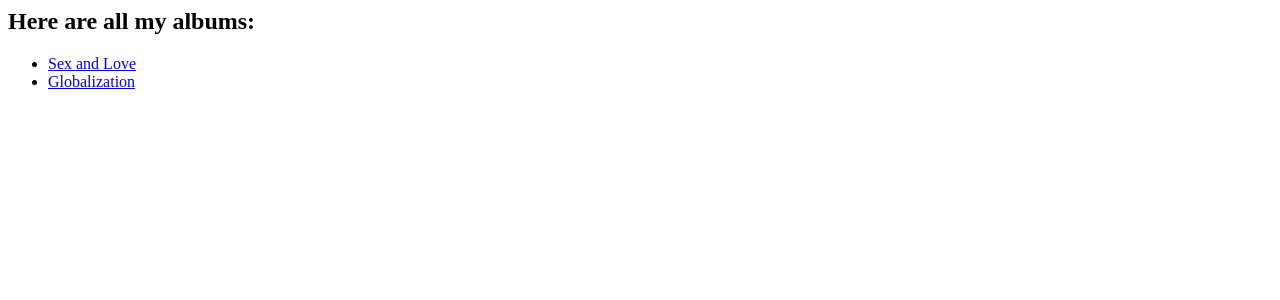
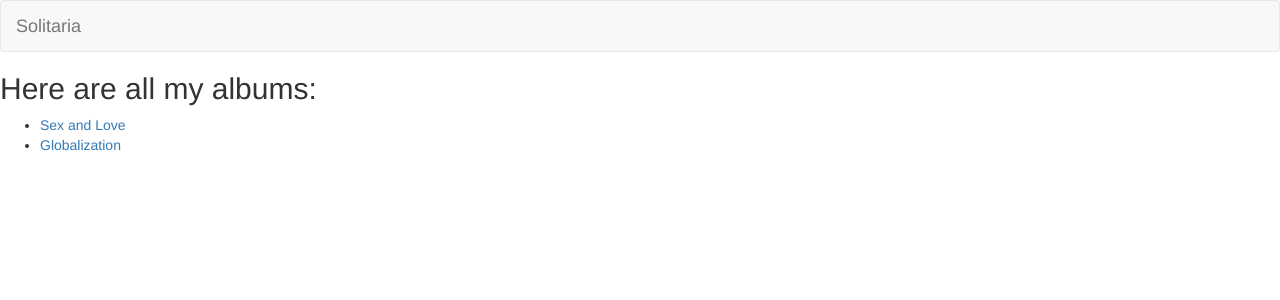
Before and after one commit to himanshu-tiwari/music, a Django app: page /music/ in a window 1280 px wide. Shown: the top 300 px of the page. Run offline with Django 3.2, Linux system fonts and the light colour scheme; data comes from the database, SQL or seed files in the repository; some libraries are stand-ins or nearby versions.

Commit message:
added a bit of styling

```diff
--- /dev/null
+++ b/music/static/music/style.css
@@ -0,0 +1,3 @@
+body{
+	background: white url{"images/background.png"};
+}
--- a/music/templates/music/index.html
+++ b/music/templates/music/index.html
@@ -1,3 +1,20 @@
+<!-- Loads the path to static path -->
+<!-- Latest compiled and minified CSS -->
+<link rel="stylesheet" href="https://maxcdn.bootstrapcdn.com/bootstrap/3.3.7/css/bootstrap.min.css" integrity="sha384-BVYiiSIFeK1dGmJRAkycuHAHRg32OmUcww7on3RYdg4Va+PmSTsz/K68vbdEjh4u" crossorigin="anonymous">
+{% load staticfiles %}
+<link rel="stylesheet" type="text/css" href="{% static 'music/style.css' %}">
+
+<nav class="navbar navbar-default">
+	<div class="container-fluid">
+
+		<!-- Logo -->
+		<div class="navbar-header">
+			<a class="navbar-brand" href="{% url 'music:index' %}">Solitaria</a>
+		</div>
+
+	</div>
+</nav>
+
 {% if all_albums %}
 	<h2>Here are all my albums:</h2>
 	<ul>
```
Also changed, not shown: music/static/music/images/background.png (added).
